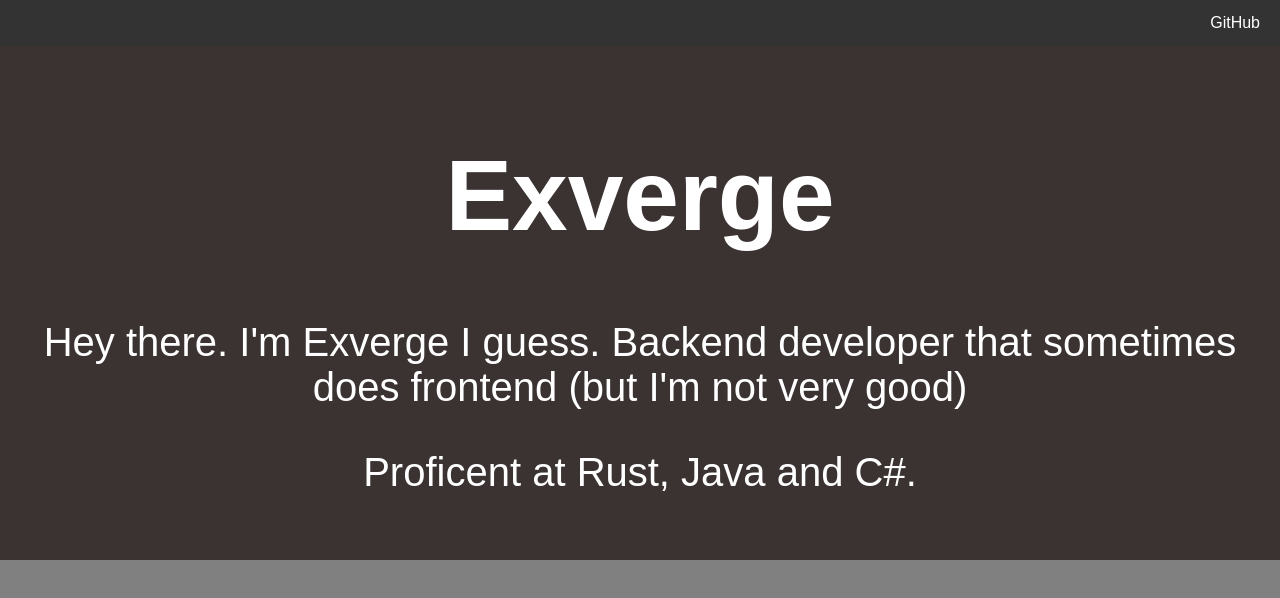
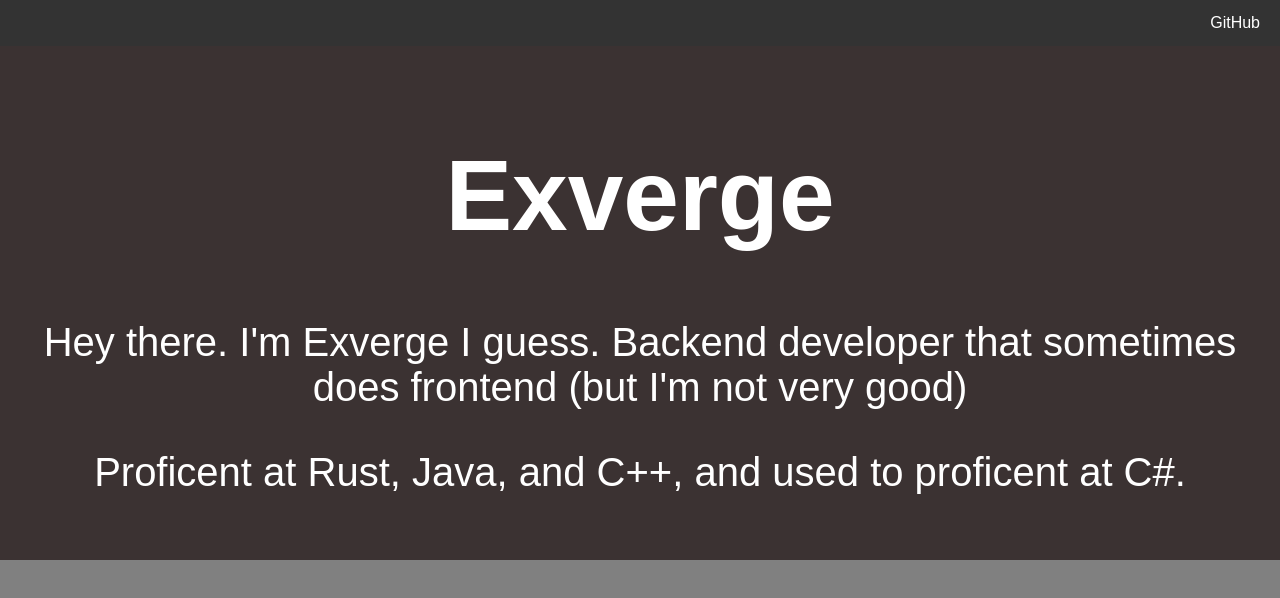
Before and after one commit to xverge/exverge.xyz, a plain HTML site: page index.html in a window 1280 px wide. Drawn offline with Linux system fonts and the light colour scheme.

Commit message:
Used to be

```diff
--- a/index.html
+++ b/index.html
@@ -57,7 +57,7 @@
         <div class="header">
             <h1>Exverge</h1>
             <p> Hey there. I'm Exverge I guess. Backend developer that sometimes does frontend (but I'm not very good)</p>
-            <p class="language">Proficent at Rust, Java and C#.</p>
+            <p>Proficent at Rust, Java, and C++, and used to proficent at C#.</p>
         </div>
     </body>
 </html>
```
